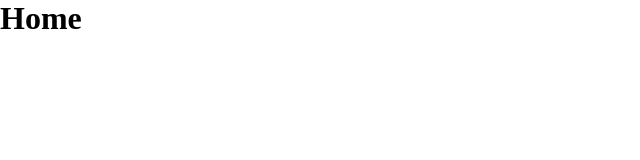
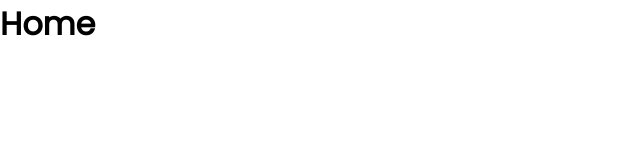
Before and after one commit to wellison-md/take-me-home, a React (Create React App) app in the folder frontend/: page / in a window 1280 px wide. Shown: the top 160 px of the page, without its empty margins (0-640 px from the left). Built offline with nearby package versions, Linux system fonts and the light colour scheme.

Commit message:
:zap: feat: set global font

```diff
--- a/frontend/public/index.html
+++ b/frontend/public/index.html
@@ -3,6 +3,9 @@
   <head>
     <meta charset="utf-8" />
     <link rel="icon" type="image" href="tmh-icon24.svg" />
+    <link rel="preconnect" href="https://fonts.googleapis.com">
+    <link rel="preconnect" href="https://fonts.gstatic.com" crossorigin>
+    <link href="https://fonts.googleapis.com/css2?family=Poppins&display=swap" rel="stylesheet">
     <meta name="viewport" content="width=device-width, initial-scale=1" />
     <meta name="theme-color" content="#000000" />
     <meta
--- a/frontend/src/GlobalStyle.js
+++ b/frontend/src/GlobalStyle.js
@@ -5,6 +5,7 @@
     margin: 0;
     padding: 0;
     box-sizing: border-box;
+    font-family: 'Poppins', sans-serif;
   }
 
 `;
```
